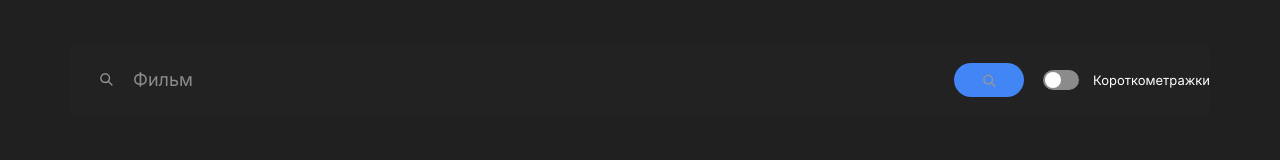
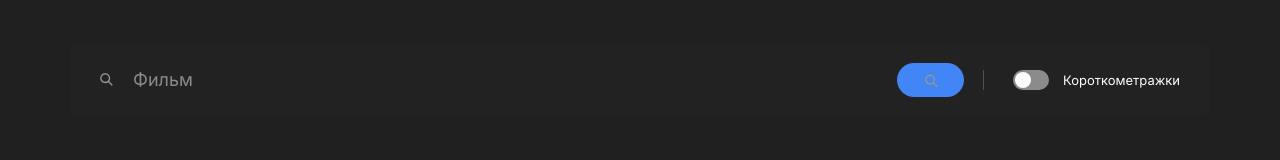
Before and after one commit to YippeeSmile/movies-explorer-frontend, a React (Create React App) app: page /movies in a window 1280 px wide. Shown: the part 361-521 px from the top of the page. Built offline with nearby package versions, Linux system fonts and the light colour scheme.

Commit message:
add paddings and border

```diff
--- a/src/components/FilterSearch/FilterSearch.css
+++ b/src/components/FilterSearch/FilterSearch.css
@@ -1,6 +1,9 @@
 .filter-search {
     display: flex;
     align-items: center;
+    padding-left: 29px;
+    padding-right: 30px;
+    border-left: 1px solid #505050;
 }
 
 .filter-search__switch {
```
